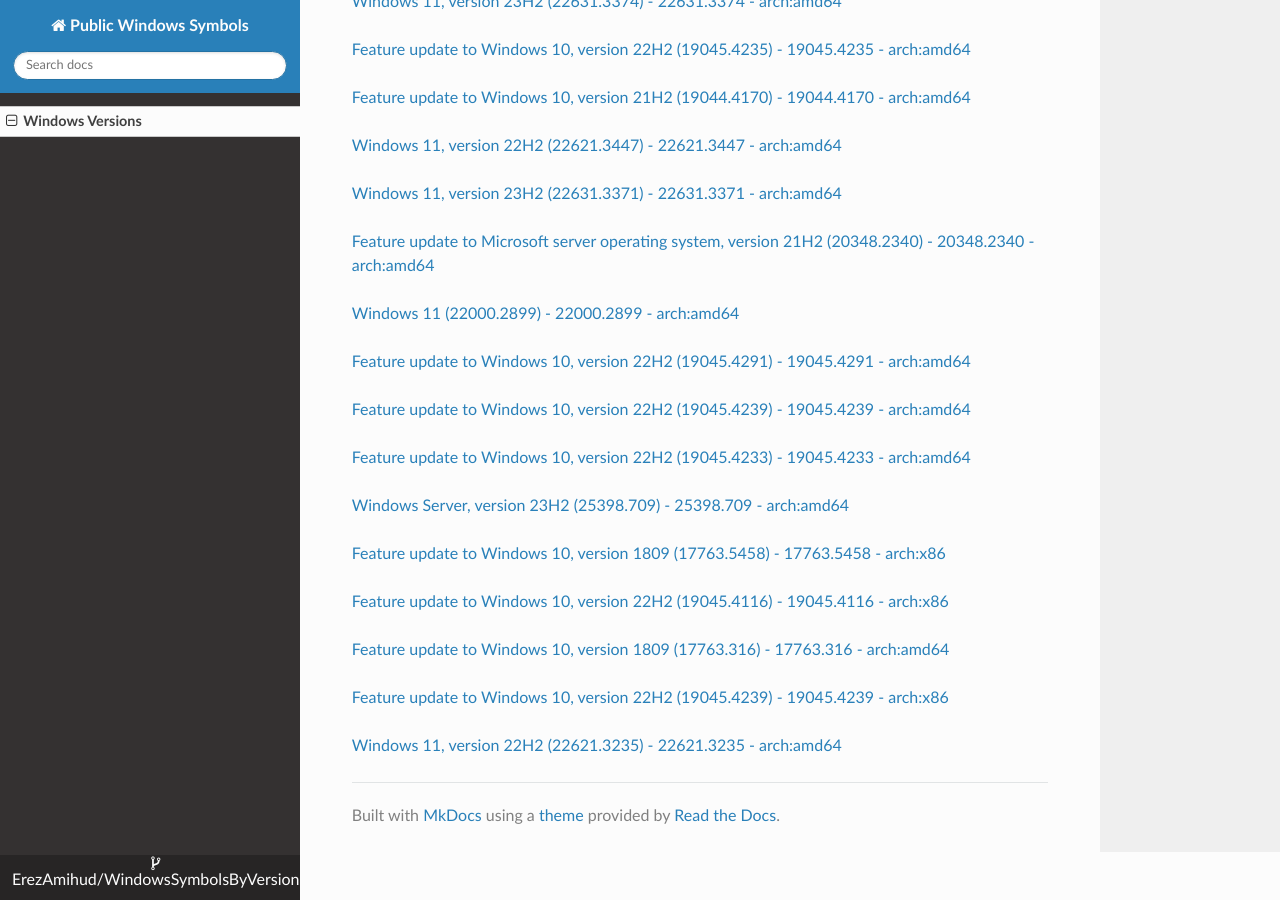
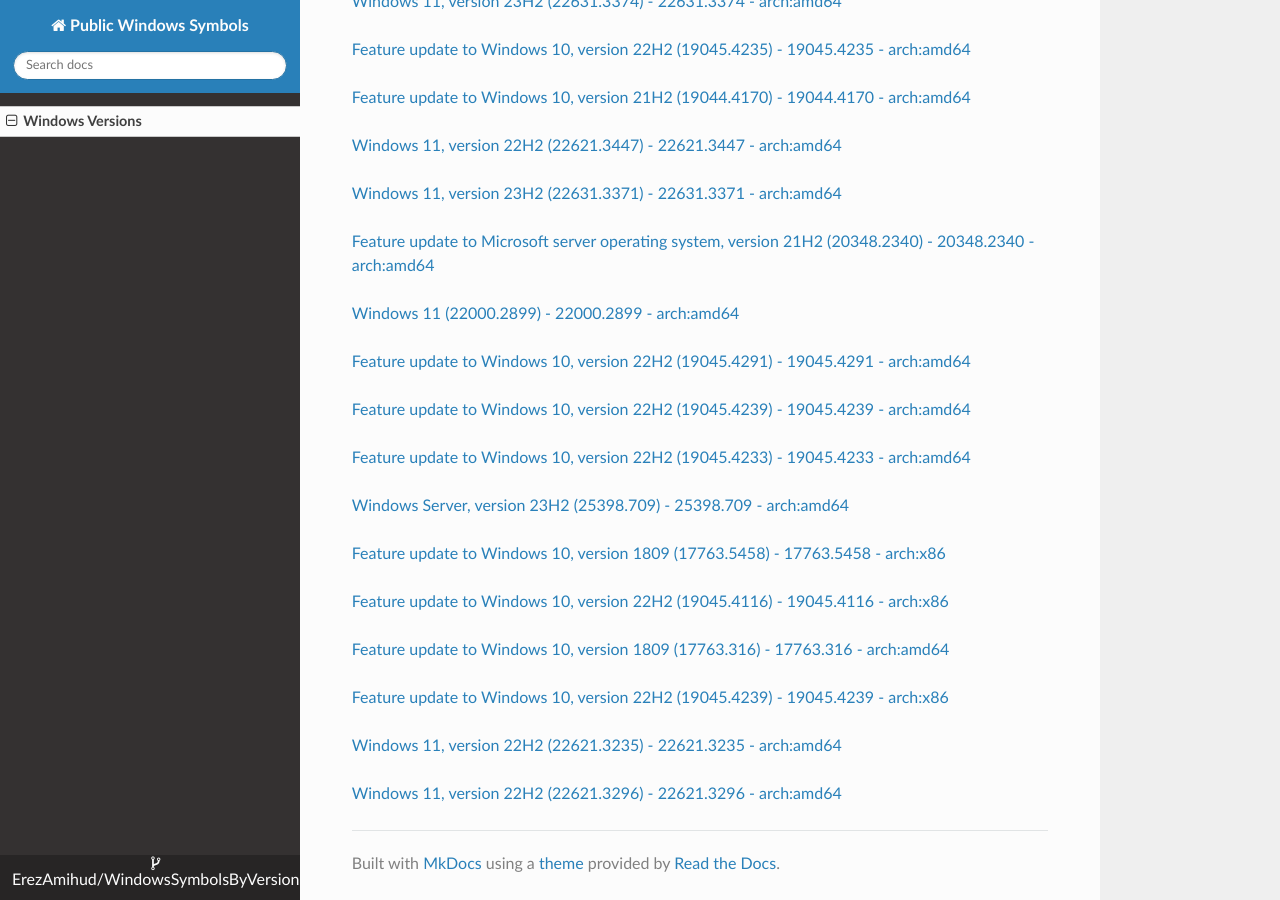
Before and after one commit to ErezAmihud/WindowsSymbolsByVersion, an MkDocs documentation site: the page built from docs/index.md, in a window 1280 px wide and 900 px high, scrolled down 16613 px. Built offline with MkDocs 1.6.1, drawn with Linux system fonts in a browser that asks for light colours; nearby versions of some CDN libraries.

Commit message:
Automated commit, add manifest for d7286d02-6f0e-4b60-bdc3-a33bf5acdc53

```diff
--- a/docs/index.md
+++ b/docs/index.md
@@ -901,3 +901,6 @@
 
 
 [Windows 11, version 22H2 (22621.3235) - 22621.3235 - arch:amd64](https://github.com/ErezAmihud/WindowsSymbolsByVersion/blob/main/manifests/0fd55fe1-1306-48dc-b051-1fd2ebcfc0cb.manifest)
+
+
+[Windows 11, version 22H2 (22621.3296) - 22621.3296 - arch:amd64](https://github.com/ErezAmihud/WindowsSymbolsByVersion/blob/main/manifests/d7286d02-6f0e-4b60-bdc3-a33bf5acdc53.manifest)
```
Also changed, not shown: process_builds.json (+1 -1 lines), 1 other file.
